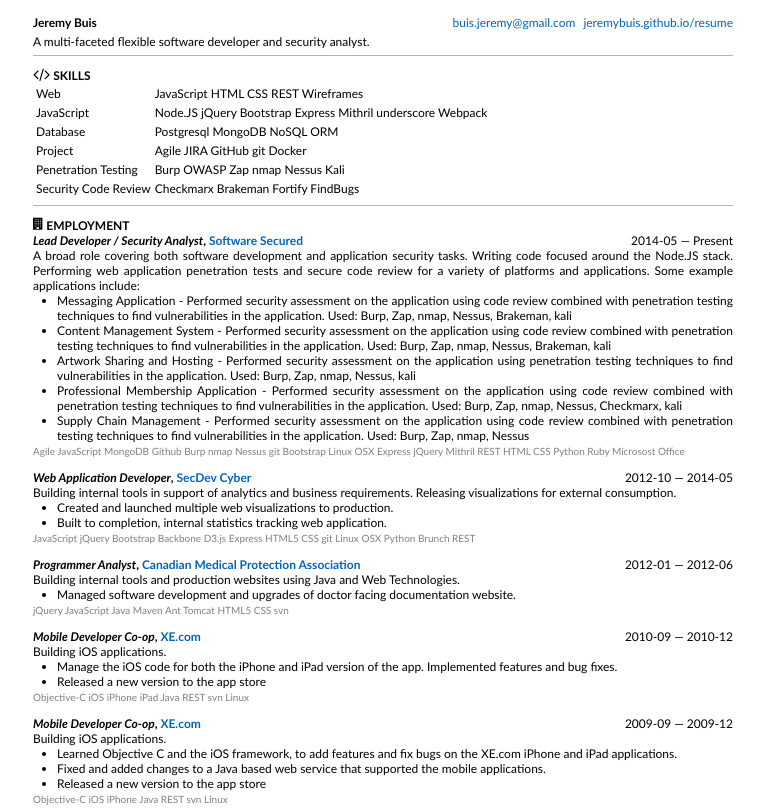
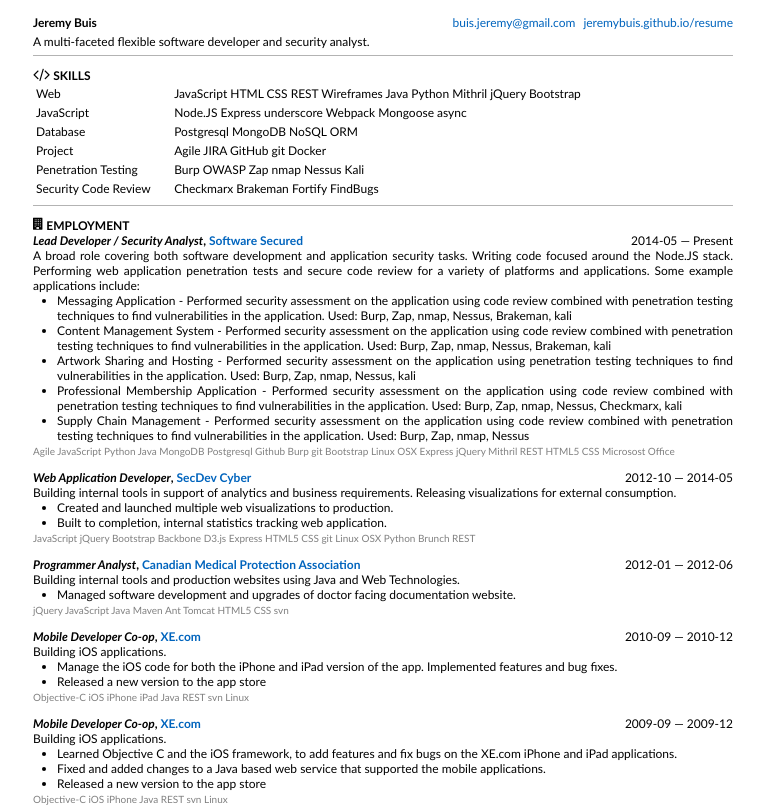
Before and after one commit to jeremybuis/resume, a plain HTML site: page index.html in a window 1280 px wide. Shown: the top 809 px of the page, without its empty margins (257-1021 px from the left). Drawn offline with Linux system fonts and the light colour scheme.

Commit message:
rebuilt the page with updated content

```diff
--- a/index.html
+++ b/index.html
@@ -139,11 +139,11 @@
                     <tbody>
                         <tr>
                             <td style="width: 25%;">Web</td>
-                            <td class="keywords">JavaScript HTML CSS REST Wireframes</td>
+                            <td class="keywords">JavaScript HTML CSS REST Wireframes Java Python Mithril jQuery Bootstrap</td>
                         </tr>
                         <tr>
                             <td style="width: 25%;">JavaScript</td>
-                            <td class="keywords">Node.JS jQuery Bootstrap Express Mithril underscore Webpack</td>
+                            <td class="keywords">Node.JS Express underscore Webpack Mongoose async</td>
                         </tr>
                         <tr>
                             <td style="width: 25%;">Database</td>
@@ -201,7 +201,7 @@
                         <li>Supply Chain Management - Performed security assessment on the application
                             using code review combined with penetration testing techniques to find
                             vulnerabilities in the application. Used: Burp, Zap, nmap, Nessus</li>
-                    </ul> <span class="keywords">Agile JavaScript MongoDB Github Burp nmap Nessus git Bootstrap Linux OSX Express jQuery Mithril REST HTML CSS Python Ruby Microsost Office </span>
+                    </ul> <span class="keywords">Agile JavaScript Python Java MongoDB Postgresql Github Burp git Bootstrap Linux OSX Express jQuery Mithril REST HTML5 CSS Microsost Office </span>
 
                 </div>
                 <div>
```
